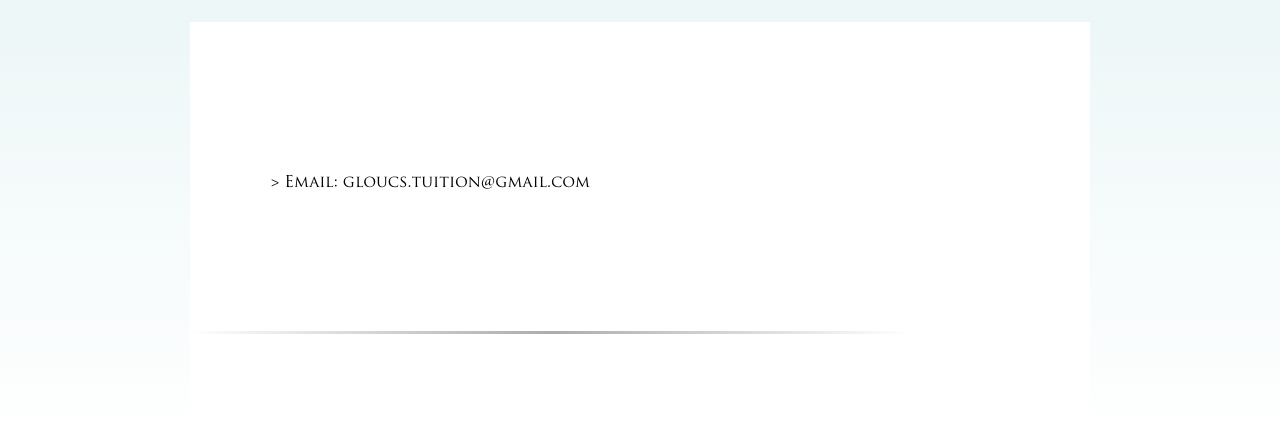
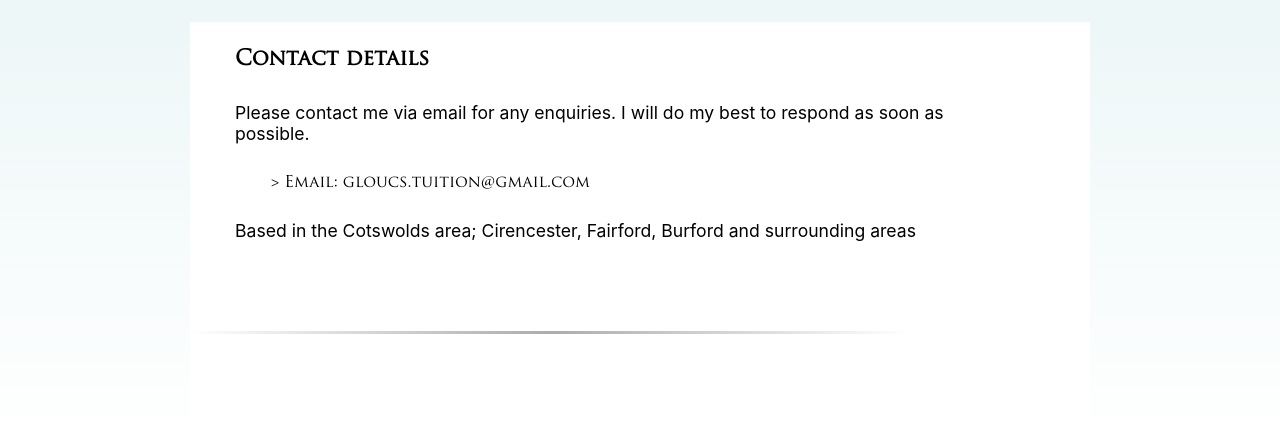
Before and after one commit to JTHorn-eng/gloucesterhometuition, a PHP site: page /Contact.html in a window 1280 px wide. Shown: the part 234-674 px from the top of the page. Run offline with PHP 8.4, Linux system fonts and the light colour scheme; some libraries are stand-ins or nearby versions.

Commit message:
Update style.css

```diff
--- a/style.css
+++ b/style.css
@@ -31,6 +31,8 @@ article {
     font-family: -apple-system, BlinkMacSystemFont, 'Segoe UI', Roboto, Oxygen, Ubuntu, Cantarell, 'Open Sans', 'Helvetica Neue', sans-serif;
     font-size: 1.1em;
     background-color: white;
+    color: black;
+
 }
 
 #map {
```
